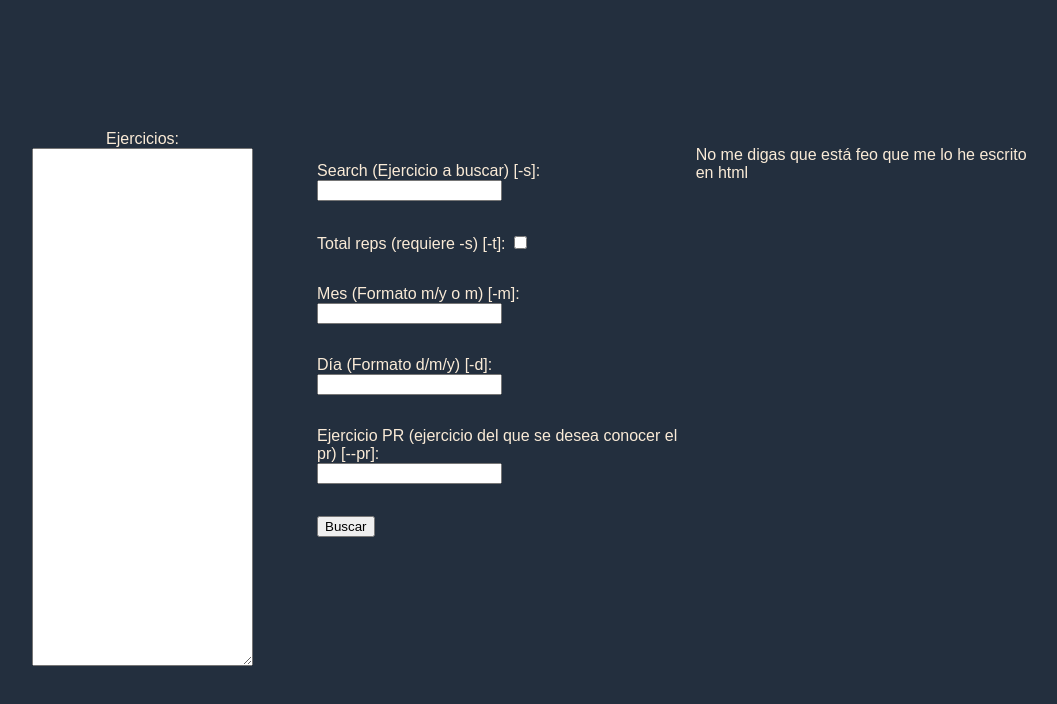
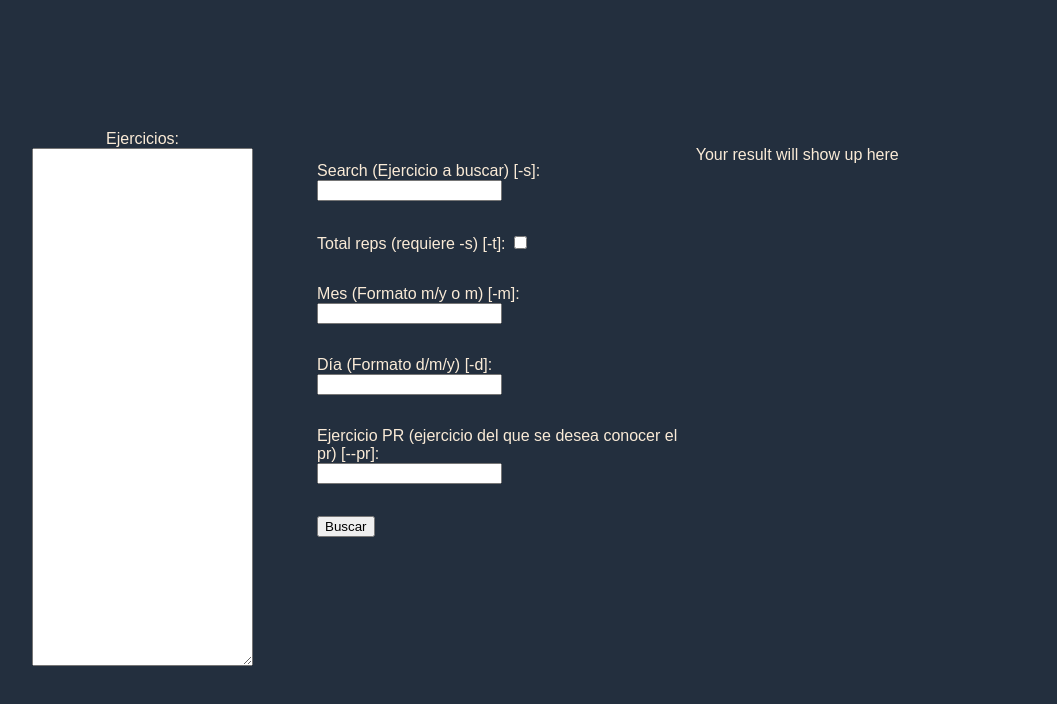
Before and after one commit to adolfo-trocoli/exercise-interpreter, a plain HTML site: page exercise_interpreter_web/index.html in a window 1280 px wide. Shown: the whole page, without its empty margins (130-1187 px from the left). Drawn offline with Linux system fonts and the light colour scheme.

Commit message:
Update idle message in web

```diff
--- a/exercise_interpreter_web/index.html
+++ b/exercise_interpreter_web/index.html
@@ -162,7 +162,7 @@
             </div>
         </form>
         <div id="resultadoDiv">
-            <p>No me digas que está feo que me lo he escrito en html</p>
+            <p>Your result will show up here</p>
         </div>
     </div>
 </body>
```
